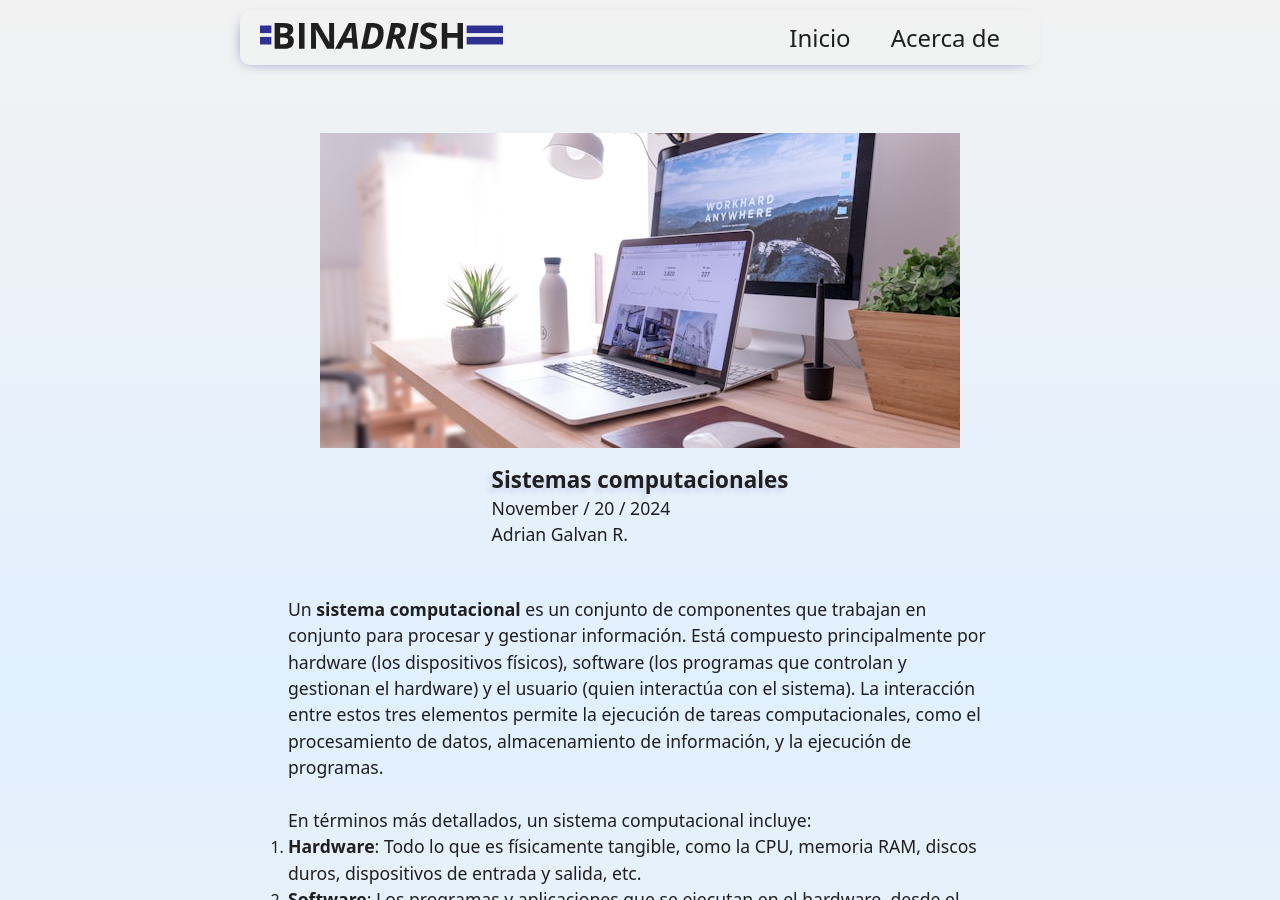
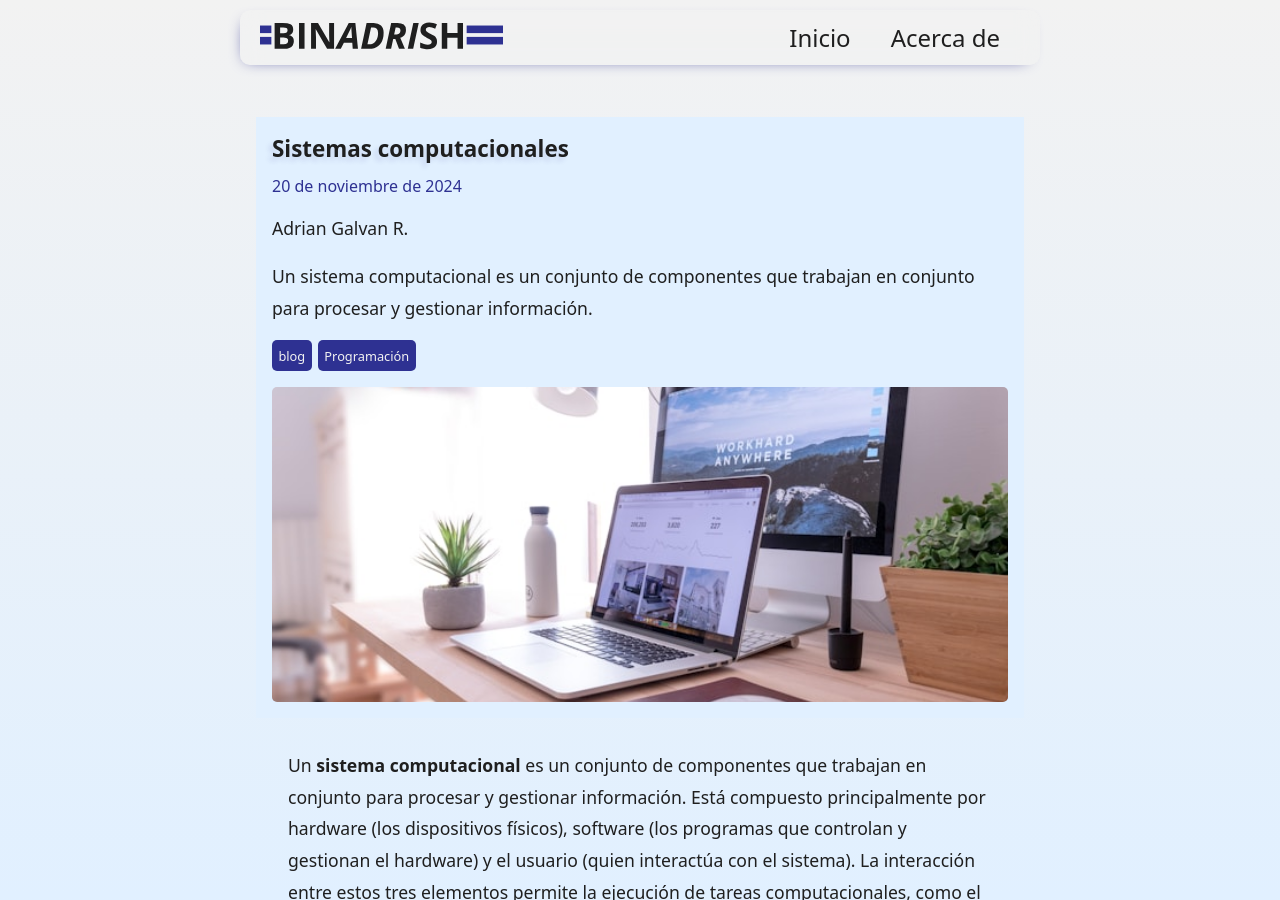
Before and after one commit to binadrish/binadrish.github.io, a Jekyll site: the page built from _posts/2024-11-20-sistemas-computacionales.md, in a window 1280 px wide and 900 px high. Built offline with Jekyll 4.4.1, drawn with Linux system fonts in a browser that asks for light colours.

Commit message:
update 2.0

```diff
--- a/_config.yml
+++ b/_config.yml
@@ -8,3 +8,7 @@ permalink: /:title/
 markdown: kramdown
 kramdown:
   input: GFM
+es:
+  date:
+    formats:
+      long: "%d de %B de %Y"
--- /dev/null
+++ b/_includes/fecha_es.html
@@ -0,0 +1,4 @@
+{%- assign meses = "enero,febrero,marzo,abril,mayo,junio,julio,agosto,septiembre,octubre,noviembre,diciembre" | split: "," -%}
+{%- assign mes_index = include.date | date: "%-m" | minus: 1 -%}
+{%- assign mes_es = meses[mes_index] -%}
+{{ include.date | date: "%d" }} de {{ mes_es }} de {{ include.date | date: "%Y" }}
--- a/_layouts/post.html
+++ b/_layouts/post.html
@@ -28,19 +28,33 @@
     <section class="content">
         <section class="post-site">
             <div class="post-site-head">
+                <div class="post-site-title">
+                    <h2>{{ page.title }}</h2>
+                    <div class="post-site-date">
+                    <span>{% include fecha_es.html date=page.date %}</span>
+                    </div>
+                    <div class="post-site-author">
+                    <p class="author">{{page.author}}</p>
+                    </div>
+                    <div class="post-site-description">
+                        <p>
+                        {{ page.excerpt }}
+                        </p>
+                    </div>
+                    <div class="post-site-tag">
+                        {% for cat in page.categories %}
+                            <span class="tag">{{ cat }}</span>
+                        {% endfor %}
+                    </div>
+                </div>
                 <div class="post-site-img">
                     {% if page.img %}
                         <img src="{{ page.img }}" alt="{{ page.title }}">
                     {% endif %}
                 </div>
-                    <div class="post-site-title">
-                    <h2>{{ page.title }}</h2>
-                    <p class="date">{{ page.date | date: "%B / %d / %Y" }}</p>
-                    <p class="author">{{page.author}}</p>
-                    </div>
             </div>
             <div class="post-site-content">
-                <p>{{ content }}</p>
+                {{ content }}
             </div>
         </section>
     </section>
--- a/_posts/2024-11-20-sistemas-computacionales.md
+++ b/_posts/2024-11-20-sistemas-computacionales.md
@@ -9,8 +9,7 @@ img: "/assets/images/pst-minis/pst-1.jpg"
 ---
 
 Un **sistema computacional** es un conjunto de componentes que trabajan en conjunto para procesar y gestionar información. Está compuesto principalmente por hardware (los dispositivos físicos), software (los programas que controlan y gestionan el hardware) y el usuario (quien interactúa con el sistema). La interacción entre estos tres elementos permite la ejecución de tareas computacionales, como el procesamiento de datos, almacenamiento de información, y la ejecución de programas.
-<br>
-<br>
+
 En términos más detallados, un sistema computacional incluye:
 
 1. **Hardware**: Todo lo que es físicamente tangible, como la CPU, memoria RAM, discos duros, dispositivos de entrada y salida, etc.
--- a/assets/css/style.css
+++ b/assets/css/style.css
@@ -64,6 +64,7 @@ h2{
     font-size: clamp(1rem, 1vw + 0.6rem, 2rem);
     font-weight: 600;
     text-shadow: #2E319220 -4px 4px 5px ;
+    padding-bottom: .5em;
 }
 
 
@@ -82,11 +83,13 @@ span{
     padding: .5em;
     border-radius: 5px;
     font-size: .8em;
+    margin-right: 0.5em;
+
 }
 
 p{
   font-size: clamp(1rem, 1vw + 0.3rem, 2rem);
-  line-height: 1.5em;
+  line-height: 1.8em;
 }
 
 a:hover{
@@ -201,7 +204,9 @@ footer{
     max-width: 800px;
     padding: 1em;
     margin-bottom: 2em;
+    margin-top: 2em;
 }
+
 
 .personal-profile{
     display: flex;
@@ -211,7 +216,8 @@ footer{
     padding: 0px;
     flex-wrap: wrap;
     justify-content: center;  /* Centra horizontalmente en cada línea */
-    gap: 20px;
+    gap: 1.5em;
+    padding-bottom: 1em;
 }
 
 .personal-profile-left img{
@@ -234,7 +240,6 @@ footer{
 
 .personal-description p{
     margin-bottom: 20px;
-    line-height: 1.5em;
 }
 /* --------------------------------------------------- */
 
@@ -389,7 +394,7 @@ header{
 }
 
 header p{
-    font-size: clamp(1.2rem, 1vw + 0.8rem, 1.6rem);
+    font-size: clamp(1.2rem, 1vw + 0.6rem, 1.6rem);
 }
 
 header h1{
@@ -404,10 +409,8 @@ header h1{
     width: 80%;
     max-width: 600px;
     margin-bottom: 2em;
-    border-radius: 10px;
+    border-radius: 5px;
     overflow: hidden;
-    padding: 1em;
-
 }
 .cover-link{
     display: flex;
@@ -415,11 +418,10 @@ header h1{
     align-items: center;
     justify-content: center;
     width: 100%;
-    padding: 0px;
-    gap: 20px;
+    gap: 1em;
     transition: all 0.3s ease-in-out;
     box-shadow: -4px 4px 15px -10px #2E319290;
-    border-radius: 10px;
+    border-radius: 5px;
     overflow: hidden;
 }
 
@@ -439,19 +441,15 @@ header h1{
     justify-content: center;
     width: 100%;
     padding: 1em;
-    font-size: clamp(1rem, 1vw + 0.3rem, 2rem);
 }
 
-.cover-info p{
-    font-size: clamp(1rem, 1vw + 0.3rem, 2rem);
-}
+
 
 .cover-info-head{
   width: 100%;
   display: flex;
   flex-direction: column;
-  align-items: flex-start;
-  gap: 1em;
+  align-items: start;
   margin-bottom: 1em;
 }
 
@@ -471,6 +469,32 @@ header h1{
     object-fit: cover;
     transition: all 0.3s ease-in-out;
 
+}
+
+.cover-info-dates{
+    display: flex;
+    flex-direction: row;
+    align-items: start;
+    justify-content: start;
+    width: 100%;
+}
+
+.cover-info-description{
+    display: flex;
+    flex-direction: row;
+    align-items: start;
+    justify-content: start;
+    width: 100%;
+    margin-top: .5em;
+    margin-bottom: .5em;
+
+}
+
+.cover-info-tag{
+    display: flex;
+    flex-direction: row;
+    align-items: start;
+    justify-content: start;
 }
 
 /* --------------------------------------------------- */
@@ -494,7 +518,6 @@ header h1{
     justify-content: center;
     align-items: start;
     width: 100%;
-    padding: 0px;
     flex-wrap: wrap;
     gap: 1.5em;
 }
@@ -508,7 +531,6 @@ header h1{
     max-width: 600px;
     background-color: var(--solitude-blue);
     border-radius: 5px;
-
 }
 
 .post-link {
@@ -550,7 +572,6 @@ header h1{
   justify-content: space-between;
   width: 100%;
   height: 100%;
-  gap: 0.8em;
 }
 
 .post-img{
@@ -575,6 +596,36 @@ header h1{
   aspect-ratio: 1 / 1; /* Esto asegura que sea cuadrado */
 }
 
+.post-info-date{
+    display: flex;
+    flex-direction: row;
+    align-items: start;
+    justify-content: start;
+    width: 100%;
+    padding-bottom: 0.5em;
+
+}
+
+.post-info-description{
+    display: flex;
+    flex-direction: row;
+    align-items: start;
+    justify-content: start;
+    width: 100%;
+    margin-top: .5em;
+    margin-bottom: .5em;
+
+}
+
+.post-info-tag{
+    display: flex;
+    flex-direction: row;
+    align-items: start;
+    justify-content: start;
+    width: 100%;
+
+}
+
 /* --------------------------------------------------- */
 /* Estilo del section post-site */
 /* --------------------------------------------------- */
@@ -585,7 +636,7 @@ header h1{
     flex-direction: column;
     align-items: center;
     justify-content: center;
-    width: 80%;
+    width: 100%;
     max-width: 800px;
     padding: 1em;
     margin: 1em;
@@ -594,11 +645,16 @@ header h1{
 .post-site-content{
     display: flex;
     flex-direction: column;
-    align-items: center;
+    align-items: start;
     justify-content: center;
     max-width: 800px;
     padding: 1em;
     margin: 1em;
+}
+
+.post-site-content p{
+    font-size: clamp(1rem, 1vw + 0.3rem, 2rem);
+    padding-bottom: 1.5em;
 }
 
 .post-site-head{
@@ -609,6 +665,14 @@ header h1{
     padding: 1em;
     gap: 1em;
     overflow: hidden;
+    width: 100%;
+    background-color: var(--solitude-blue);
+}
+
+.post-site-title{
+    display: flex;
+    width: 100%;
+    flex-direction: column;
 }
 
 .post-site-img{
@@ -618,6 +682,7 @@ header h1{
     justify-content: center;
     width: 100%;
     max-height: 35vh;
+    border-radius: 5px;
     overflow: hidden;
 }
 
@@ -627,7 +692,47 @@ header h1{
     transition: all 0.3s ease-in-out;
 }
 
+.post-site-date{
+    display: flex;
+    flex-direction: row;
+    align-items: start;
+    justify-content: start;
+    width: 100%;
+    padding-bottom: 0.5em;
 
+}
+
+.post-site-author{
+    display: flex;
+    flex-direction: row;
+    align-items: start;
+    justify-content: start;
+    width: 100%;
+    margin-top: .5em;
+    margin-bottom: .5em;
+}
+
+.post-site-description{
+    display: flex;
+    flex-direction: row;
+    align-items: start;
+    justify-content: start;
+    width: 100%;
+    margin-top: .5em;
+    margin-bottom: .5em;
+
+}
+
+.post-site-tag{
+    display: flex;
+    flex-direction: row;
+    align-items: start;
+    justify-content: start;
+    width: 100%;
+    margin-top: .5em;
+
+
+}
 /* Solo mostramos el halo cuando el dispositivo soporta hover (PC, laptop, etc.) */
 @media (hover: hover) and (pointer: fine) {
   #halo { display: block; }      /* halo visible */
```
Also changed, not shown: _posts/2024-11-21-tasas-de-cambio-demografico.md (+1 -1 lines), index.md (+2 -2 lines).
